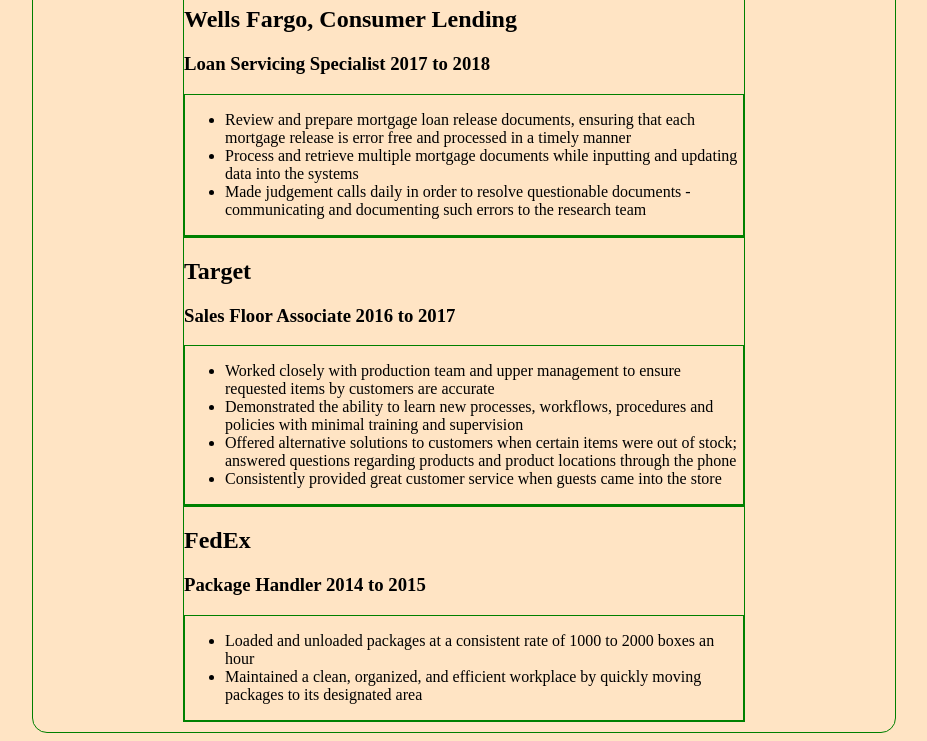
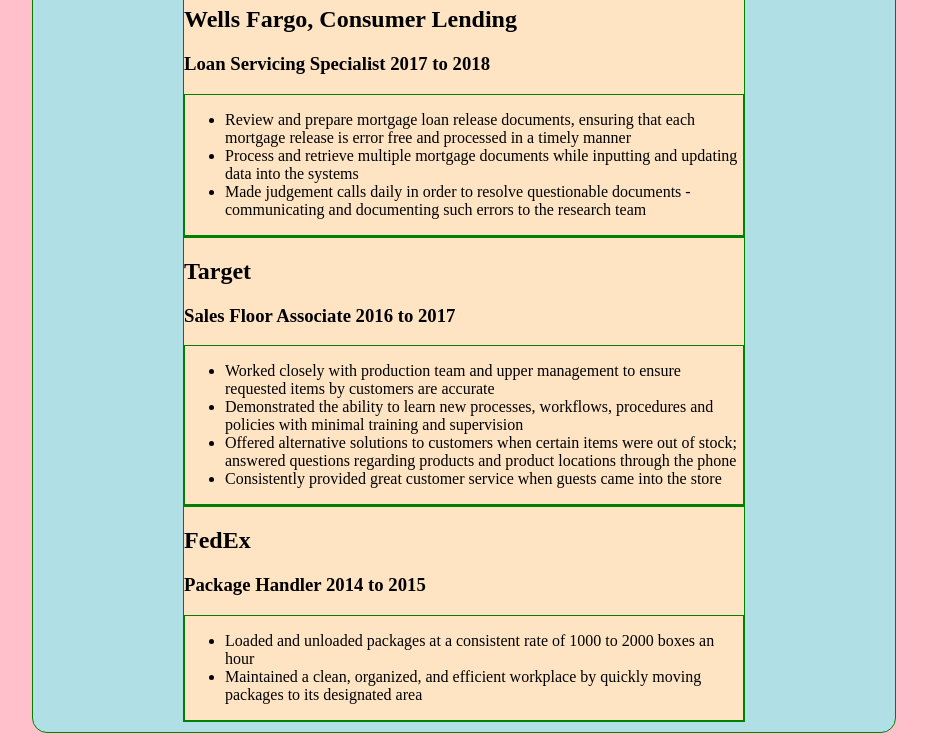
Before and after one commit to amfgkzz/KouaXiong.github.io, a plain HTML site: page index.html in a window 1280 px wide. Shown: the part 303-1044 px from the top of the page, without its empty margins (176-1103 px from the left). Drawn offline with Linux system fonts and the light colour scheme.

Commit message:
Update style.css

```diff
--- a/style.css
+++ b/style.css
@@ -8,7 +8,7 @@
 
 	border-radius: 15px;
     border: 1px solid green;
-
+    background-color: powderblue;
 }
 
 div.list {
@@ -18,6 +18,7 @@ div.list {
     margin-right: auto;
     text-align: left;
     border: 1px solid green;
+    background-color: bisque;
 }
 
 div.list2 {
@@ -27,11 +28,12 @@ div.list2 {
     margin-right: auto;
     text-align: left;
     border: 1px solid green;
+    background-color: bisque;
 
 }
 
 body {
-    background-color: bisque;
+    background-color: pink;
 
 }
 p {
```
